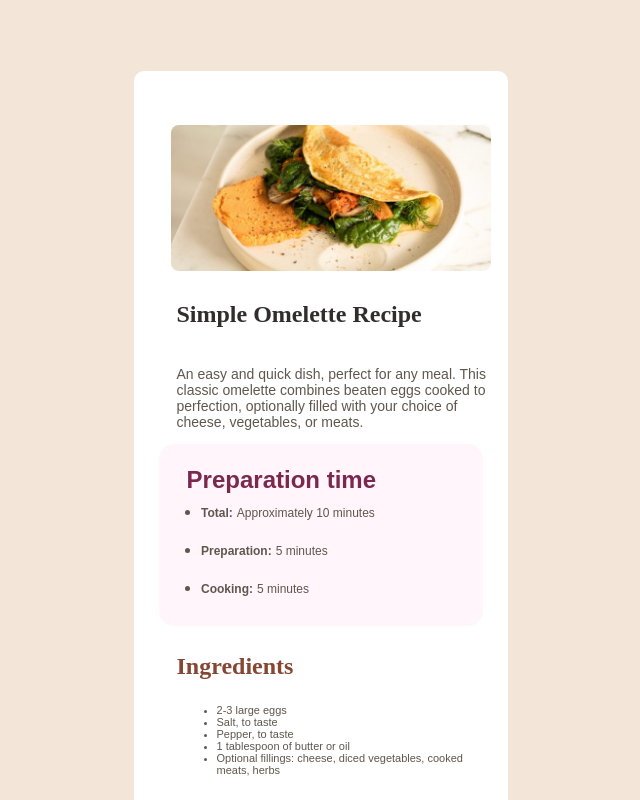
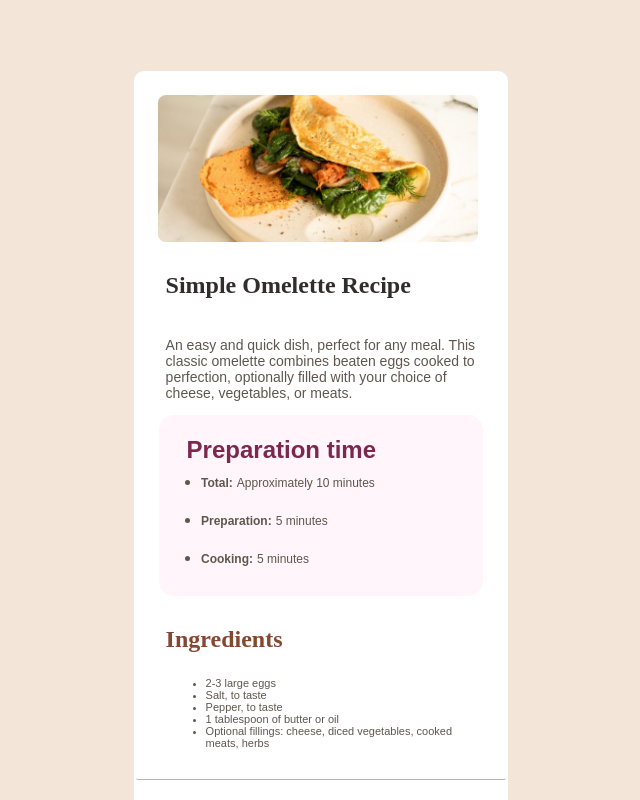
Before and after one commit to Divyamsharma-18/Recipe-Page-, a plain HTML site: page index.html in a window 1280 px wide. Shown: the top 800 px of the page, without its empty margins (319-959 px from the left). Drawn offline with Linux system fonts and the light colour scheme.

Commit message:
Fixed CSS

```diff
--- a/style.css
+++ b/style.css
@@ -11,7 +11,6 @@ body{
 header{
     border-bottom: 1px solid rgb(184, 183, 183);
     border-radius: 2px;
-    margin:8%;
 }
 .container{
     margin-top: 5%;
@@ -51,6 +50,7 @@ img{
 .para{
     font-weight: 500;
     font-size: 14px;
+    margin-right: 8%;
 }
 .charcoal{
     color: hsl(24, 5%, 18%);
```
